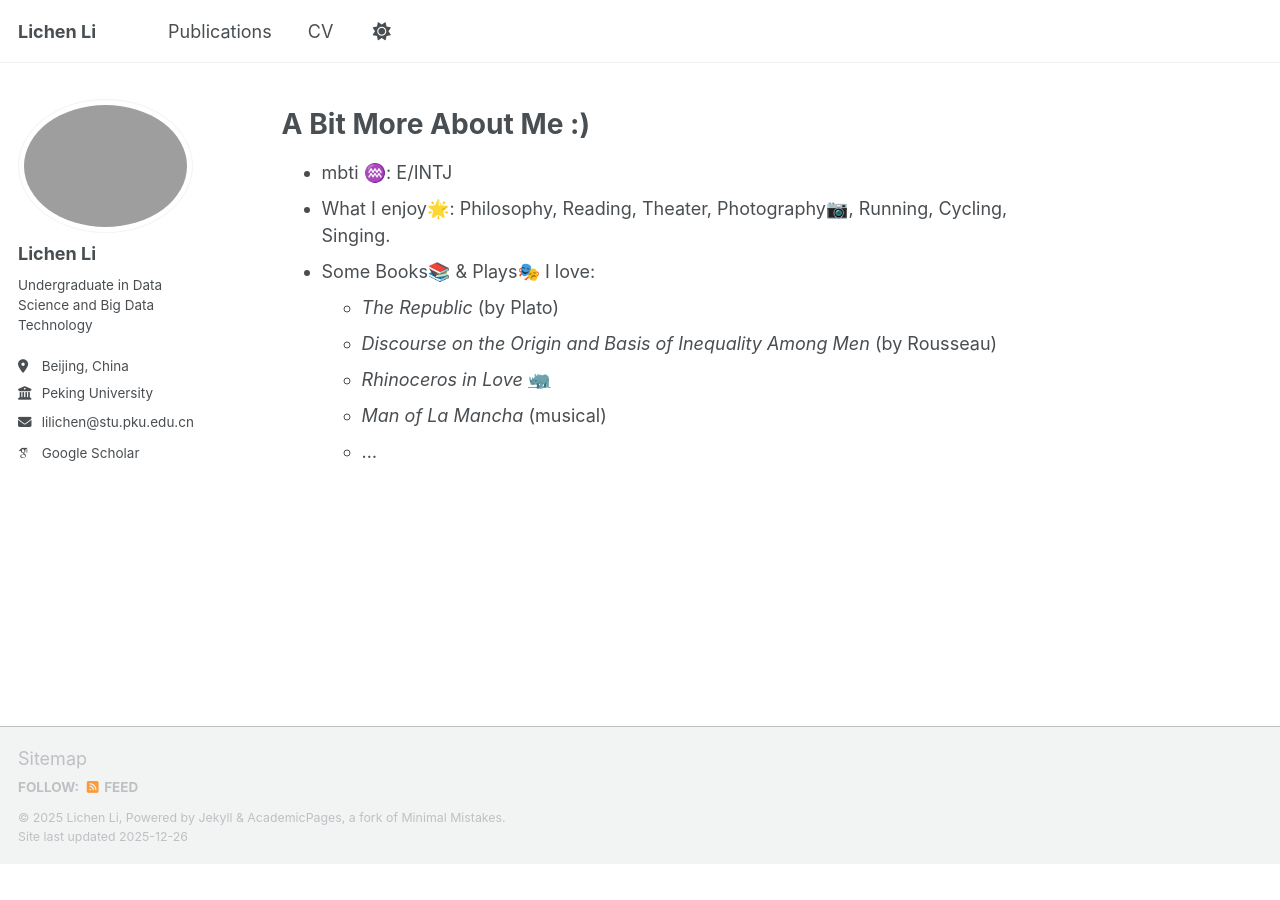
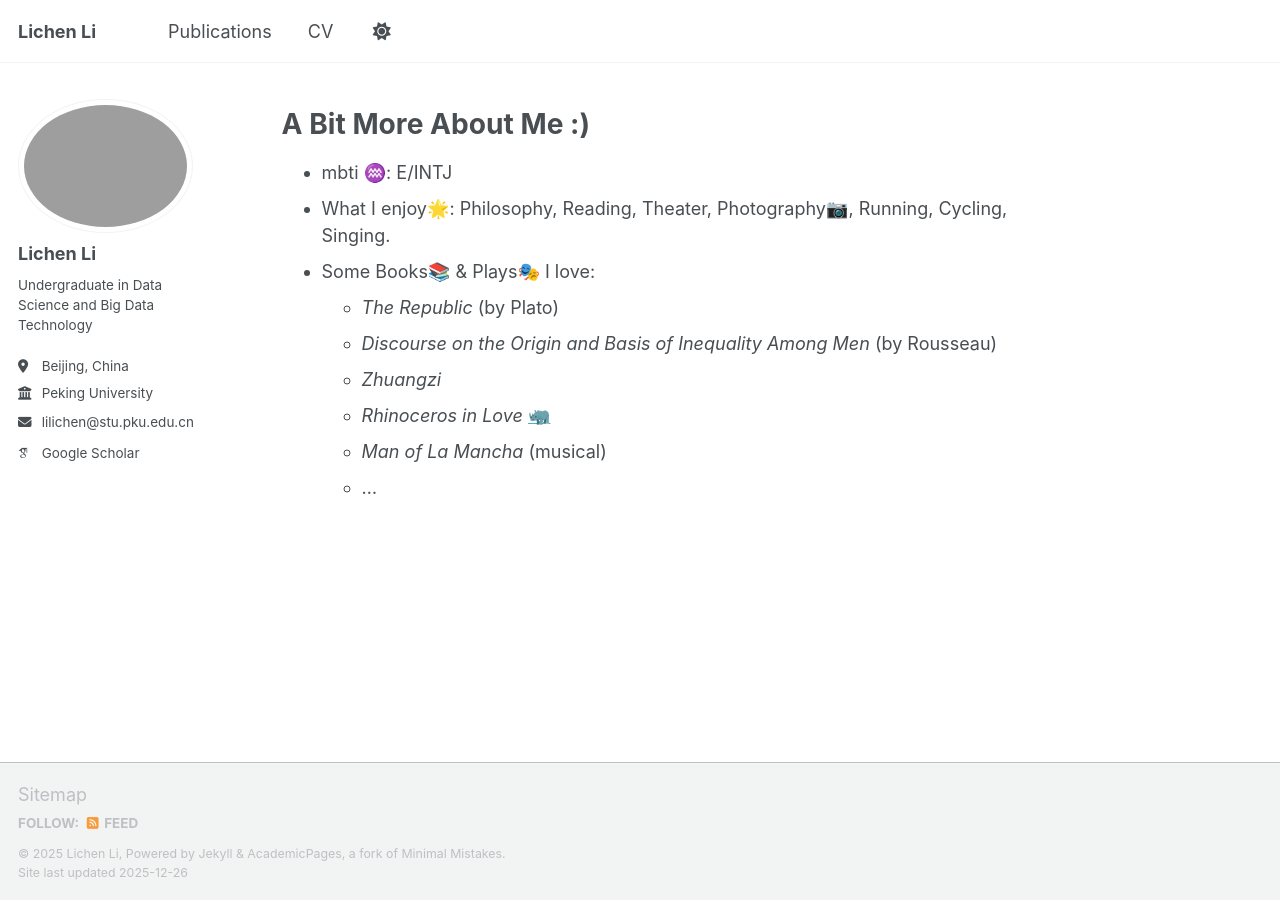
Before and after one commit to LichenLillc/LichenLillc.github.io, a Jekyll site: the page built from _pages/about.md, in a window 1280 px wide and 900 px high, scrolled down 1323 px. Built offline with Jekyll 4.4.1, drawn with Linux system fonts in a browser that asks for light colours; some web fonts are replaced; a script that is not in the unit is left out; before the commit the page ends 2187 px from its top, so only the background shows below that.

Commit message:
Update about.md

```diff
--- a/_pages/about.md
+++ b/_pages/about.md
@@ -61,6 +61,7 @@ A Bit More About Me :)
 * Some Books📚 & Plays🎭 I love:
   * *The Republic* (by Plato)
   * *Discourse on the Origin and Basis of Inequality Among Men* (by Rousseau)
+  * *Zhuangzi*
   * *Rhinoceros in Love* [🦏](https://www.bilibili.com/video/BV1Ku411f7Vy/)
   * *Man of La Mancha* (musical)
   * ...
```
